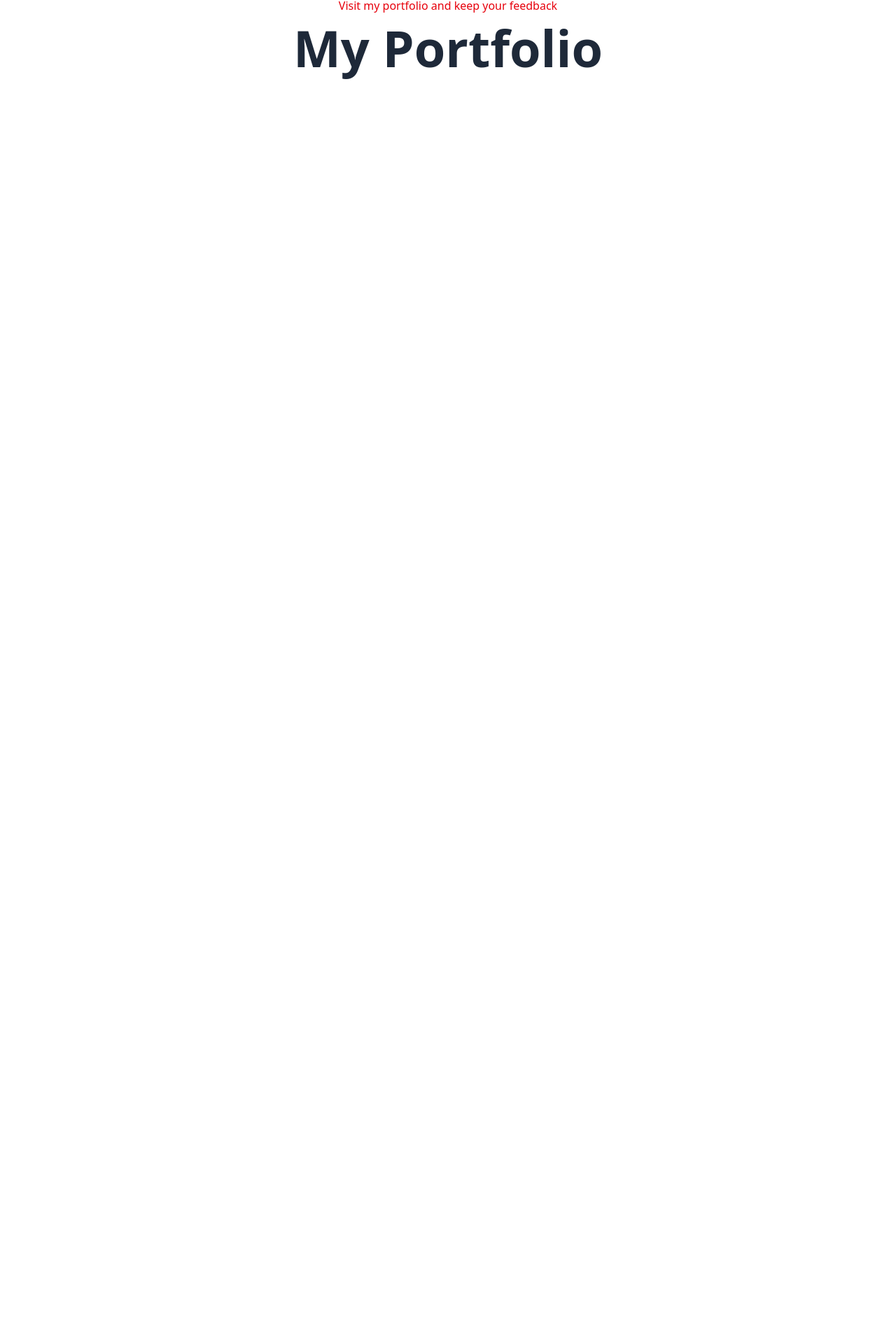
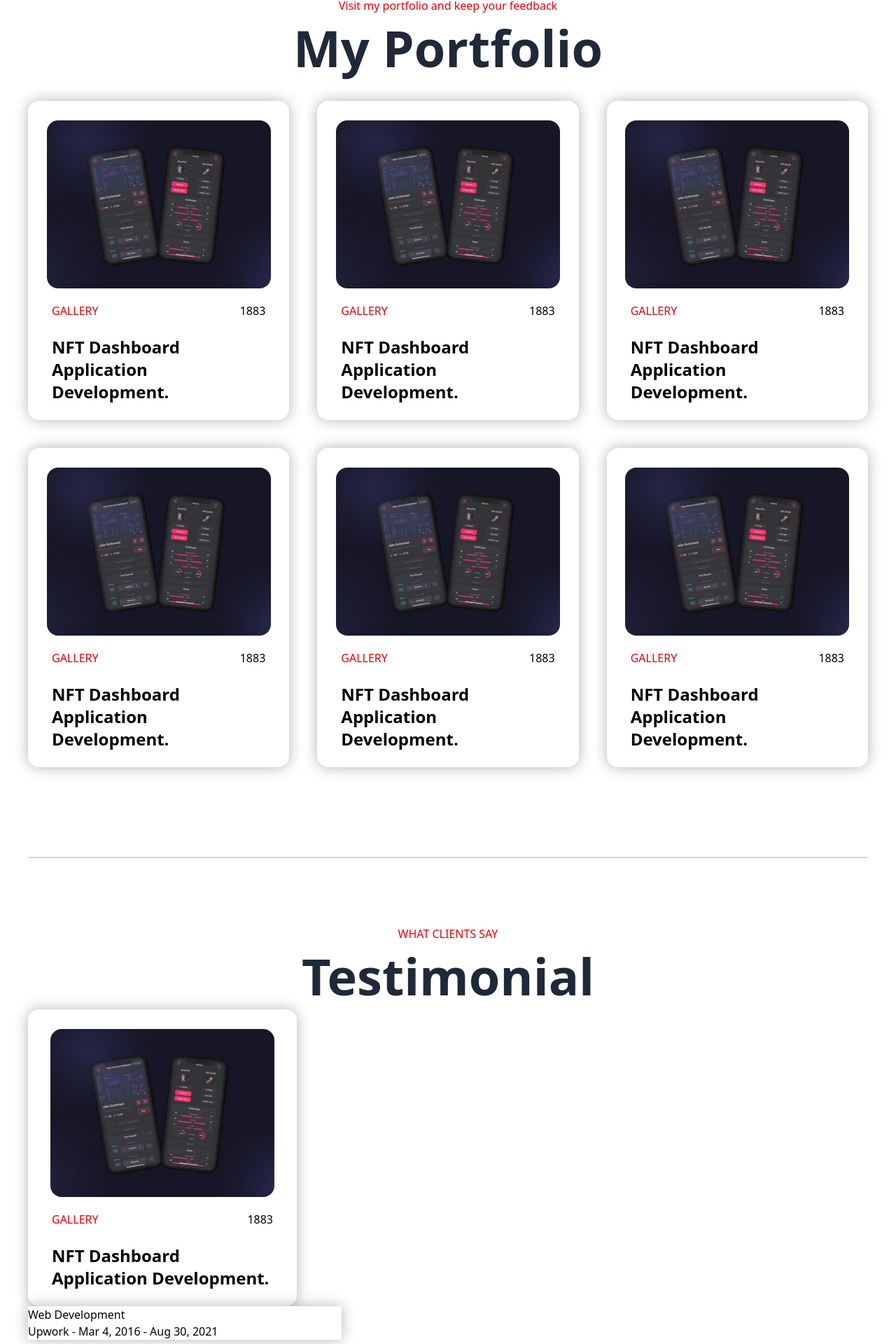
Before and after one commit to ahassandev/myfirst-app, a React (Vite) app: page / in a window 1280 px wide. Shown: the part 2130-4050 px from the top of the page at 70% size. Before the commit the page ends 2342 px from the top, so only its background shows below. Built offline with nearby package versions, Linux system fonts and the light colour scheme.

Commit message:
new added

```diff
--- a/src/App.jsx
+++ b/src/App.jsx
@@ -3,6 +3,7 @@ import Navbar from './components/Navbar';
 import HeroSection from './components/HeroSection';
 import Features from './components/Features';
 import Portfolio from './components/Portfolio';
+import Testimonial from './components/Testimonial';
 
 const App = () => {
   return (
@@ -11,6 +12,7 @@ const App = () => {
       <HeroSection/>
       <Features/>
       <Portfolio/>
+      <Testimonial/>
     </div>
   )
 }
--- a/src/components/Portfolio.jsx
+++ b/src/components/Portfolio.jsx
@@ -1,17 +1,143 @@
-import React from 'react'
+import React from "react";
 
 const Portfolio = () => {
   return (
     <div>
       <section className="container px-10 mx-auto pb-24">
-        <p className='text-red-600 text-center'>Visit my portfolio and keep your feedback</p>
-        <h1 className="text-7xl font-bold text-gray-800 my-3 text-center">My Portfolio</h1>
-          <div className='mx-w-sm mx-auto bg-white shadow-lg rounded-2xl'>
+        <p className="text-red-600 text-center">
+          Visit my portfolio and keep your feedback
+        </p>
+        <h1 className="text-7xl font-bold text-gray-800 my-3 text-center">
+          My Portfolio
+        </h1>
 
+        <div className="grid grid-cols-1 md:grid-cols-2 lg:grid-cols-3 gap-10 mt-10">
+
+
+          <div className="max-w-sm bg-white shadow-[0_0_20px_rgba(0,0,0,0.3)] rounded-2xl overflow-hidden group cursor-pointer">
+            <div className="flex flex-col justify-center items-center pt-7">
+              <img
+                src="portfolio-image.jpg"
+                className="w-80 h-auto object-cover rounded-2xl transition-transform duration-300 ease-in-out group-hover:scale-105 cursor-pointer"
+                alt=""
+              />
+
+              <div className="mt-5 px-8.5">
+                <div className="flex justify-between items-center">
+                  <p className="text-red-600 cursor-pointer">GALLERY</p>
+                  <p className="cursor-pointer">1883</p>
+                </div>
+                <h1 className="text-2xl py-6 font-semibold hover:text-red-600 cursor-pointer">
+                  NFT Dashboard Application Development.
+                </h1>
+              </div>
+            </div>
           </div>
+
+           <div className="max-w-sm bg-white shadow-[0_0_20px_rgba(0,0,0,0.3)] rounded-2xl overflow-hidden group cursor-pointer">
+            <div className="flex flex-col justify-center items-center pt-7">
+              <img
+                src="portfolio-image.jpg"
+                className="w-80 h-auto object-cover rounded-2xl transition-transform duration-300 ease-in-out group-hover:scale-105 cursor-pointer"
+                alt=""
+              />
+
+              <div className="mt-5 px-8.5">
+                <div className="flex justify-between items-center">
+                  <p className="text-red-600 cursor-pointer">GALLERY</p>
+                  <p className="cursor-pointer">1883</p>
+                </div>
+                <h1 className="text-2xl py-6 font-semibold hover:text-red-600 cursor-pointer">
+                  NFT Dashboard Application Development.
+                </h1>
+              </div>
+            </div>
+          </div>
+
+          <div className="max-w-sm bg-white shadow-[0_0_20px_rgba(0,0,0,0.3)] rounded-2xl overflow-hidden group cursor-pointer">
+            <div className="flex flex-col justify-center items-center pt-7">
+              <img
+                src="portfolio-image.jpg"
+                className="w-80 h-auto object-cover rounded-2xl transition-transform duration-300 ease-in-out group-hover:scale-105 cursor-pointer"
+                alt=""
+              />
+
+              <div className="mt-5 px-8.5">
+                <div className="flex justify-between items-center">
+                  <p className="text-red-600 cursor-pointer">GALLERY</p>
+                  <p className="cursor-pointer">1883</p>
+                </div>
+                <h1 className="text-2xl py-6 font-semibold hover:text-red-600 cursor-pointer">
+                  NFT Dashboard Application Development.
+                </h1>
+              </div>
+            </div>
+          </div>
+
+          <div className="max-w-sm bg-white shadow-[0_0_20px_rgba(0,0,0,0.3)] rounded-2xl overflow-hidden group cursor-pointer">
+            <div className="flex flex-col justify-center items-center pt-7">
+              <img
+                src="portfolio-image.jpg"
+                className="w-80 h-auto object-cover rounded-2xl transition-transform duration-300 ease-in-out group-hover:scale-105 cursor-pointer"
+                alt=""
+              />
+
+              <div className="mt-5 px-8.5">
+                <div className="flex justify-between items-center">
+                  <p className="text-red-600 cursor-pointer">GALLERY</p>
+                  <p className="cursor-pointer">1883</p>
+                </div>
+                <h1 className="text-2xl py-6 font-semibold hover:text-red-600 cursor-pointer">
+                  NFT Dashboard Application Development.
+                </h1>
+              </div>
+            </div>
+          </div>
+
+          <div className="max-w-sm bg-white shadow-[0_0_20px_rgba(0,0,0,0.3)] rounded-2xl overflow-hidden group cursor-pointer">
+            <div className="flex flex-col justify-center items-center pt-7">
+              <img
+                src="portfolio-image.jpg"
+                className="w-80 h-auto object-cover rounded-2xl transition-transform duration-300 ease-in-out group-hover:scale-105 cursor-pointer"
+                alt=""
+              />
+
+              <div className="mt-5 px-8.5">
+                <div className="flex justify-between items-center">
+                  <p className="text-red-600 cursor-pointer">GALLERY</p>
+                  <p className="cursor-pointer">1883</p>
+                </div>
+                <h1 className="text-2xl py-6 font-semibold hover:text-red-600 cursor-pointer">
+                  NFT Dashboard Application Development.
+                </h1>
+              </div>
+            </div>
+          </div>
+
+           <div className="max-w-sm bg-white shadow-[0_0_20px_rgba(0,0,0,0.3)] rounded-2xl overflow-hidden group cursor-pointer">
+            <div className="flex flex-col justify-center items-center pt-7">
+              <img
+                src="portfolio-image.jpg"
+                className="w-80 h-auto object-cover rounded-2xl transition-transform duration-300 ease-in-out group-hover:scale-105 cursor-pointer"
+                alt=""
+              />
+
+              <div className="mt-5 px-8.5">
+                <div className="flex justify-between items-center">
+                  <p className="text-red-600 cursor-pointer">GALLERY</p>
+                  <p className="cursor-pointer">1883</p>
+                </div>
+                <h1 className="text-2xl py-6 font-semibold hover:text-red-600 cursor-pointer">
+                  NFT Dashboard Application Development.
+                </h1>
+              </div>
+            </div>
+          </div>
+        </div>
+        <hr className='border-b border-gray-300 mt-32'/>
       </section>
     </div>
-  )
-}
+  );
+};
 
-export default Portfolio
+export default Portfolio;
--- /dev/null
+++ b/src/components/Testimonial.jsx
@@ -0,0 +1,46 @@
+import React from 'react'
+
+const Testimonial = () => {
+  return (
+    <div>
+      <section className='container px-10 mx-auto pb-24'>
+         <p className="text-red-600 text-center">
+          WHAT CLIENTS SAY
+        </p>
+        <h1 className="text-7xl font-bold text-gray-800 my-3 text-center">
+          Testimonial
+        </h1>
+
+<div>
+    <div className="max-w-sm bg-white shadow-[0_0_20px_rgba(0,0,0,0.3)] rounded-2xl overflow-hidden group cursor-pointer">
+            <div className="flex flex-col justify-center items-center pt-7">
+              <img
+                src="portfolio-image.jpg"
+                className="w-80 h-auto object-cover rounded-2xl transition-transform duration-300 ease-in-out group-hover:scale-105 cursor-pointer"
+                alt=""
+              />
+
+              <div className="mt-5 px-8.5">
+                <div className="flex justify-between items-center">
+                  <p className="text-red-600 cursor-pointer">GALLERY</p>
+                  <p className="cursor-pointer">1883</p>
+                </div>
+                <h1 className="text-2xl py-6 font-semibold hover:text-red-600 cursor-pointer">
+                  NFT Dashboard Application Development.
+                </h1>
+              </div>
+            </div>
+          </div>
+
+          <div className='max-w-md bg-white shadow-[0_0_20px_rgba(0,0,0,0.3)]'>
+            <h2>Web Development</h2>
+            <p>Upwork - Mar 4, 2016 - Aug 30, 2021</p>
+          </div>
+</div>
+
+      </section>
+    </div>
+  )
+}
+
+export default Testimonial
```
